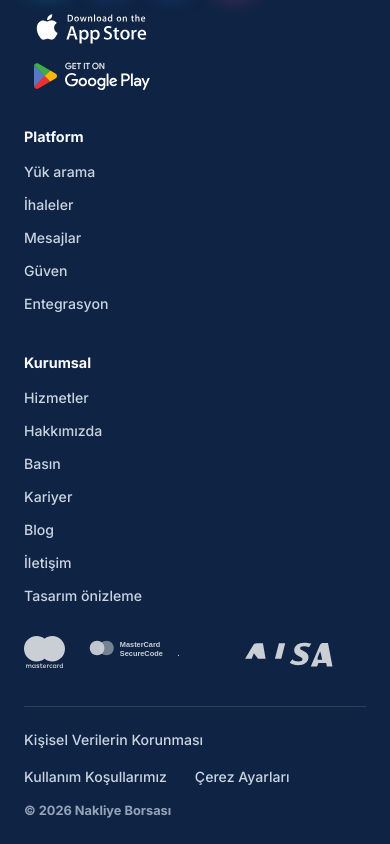
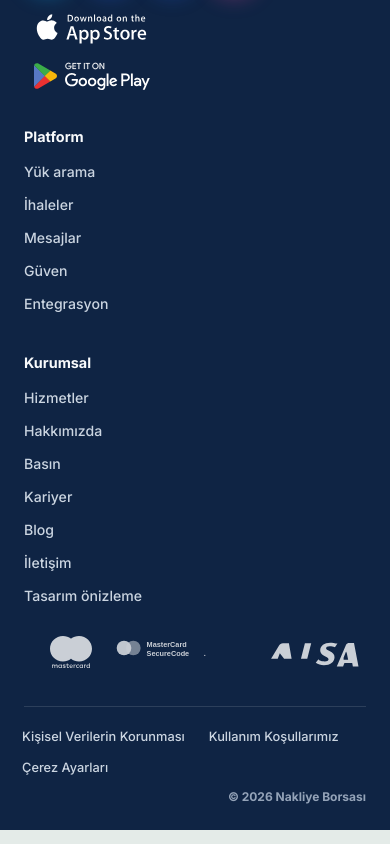
Before and after one commit to kutluhanakinci8-ux/nakliyeborsasi, a Next.js app in the folder apps/web/: page /blog in a window 390 px wide. Shown: the part 1684-2528 px from the top of the page. Built offline with nearby package versions, Linux system fonts and the light colour scheme.

Commit message:
fix(web): footer alt satır mobilde de yasal sol — telif sağ
Co-authored-by: kutluhanakinci8-ux <kutluhanakinci8-ux@users.noreply.github.com>

```diff
--- a/apps/web/src/app/globals.css
+++ b/apps/web/src/app/globals.css
@@ -3581,18 +3581,28 @@ button.btn-secondary {
   }
 
   .site-footer-meta {
-    flex-direction: column;
-    align-items: flex-start;
+    display: flex;
+    flex-direction: row;
+    flex-wrap: wrap;
+    align-items: center;
+    justify-content: space-between;
+    gap: 10px 16px;
   }
 
   .site-footer-meta .site-footer-copy {
-    margin-left: 0;
-    text-align: left;
+    margin-left: auto;
+    text-align: right;
+    font-size: 0.75rem;
   }
 
+  .site-footer-legal a {
+    font-size: 0.8rem;
+    padding: 4px 6px 4px 2px;
+  }
+
   .site-footer-col--corporate .site-footer-payments {
-    align-self: flex-start;
-    justify-content: flex-start;
+    align-self: flex-end;
+    justify-content: flex-end;
   }
 
   .site-footer-copy {
```
